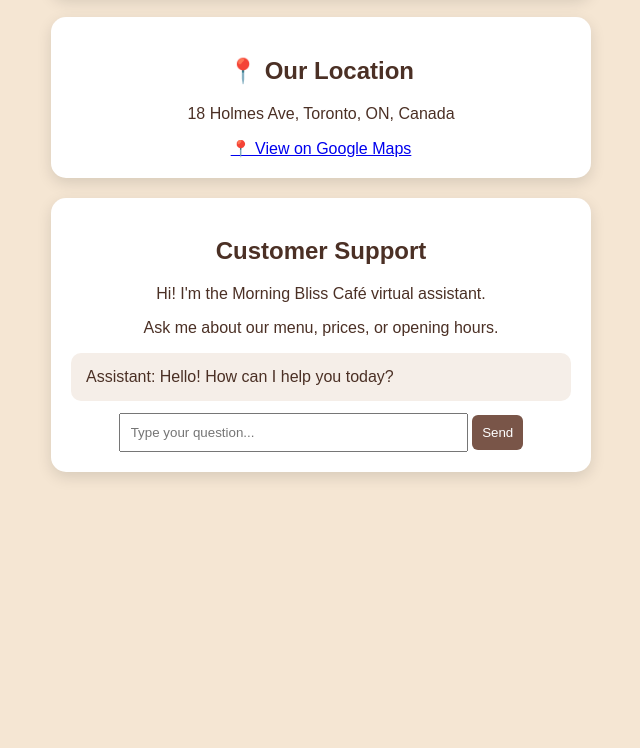
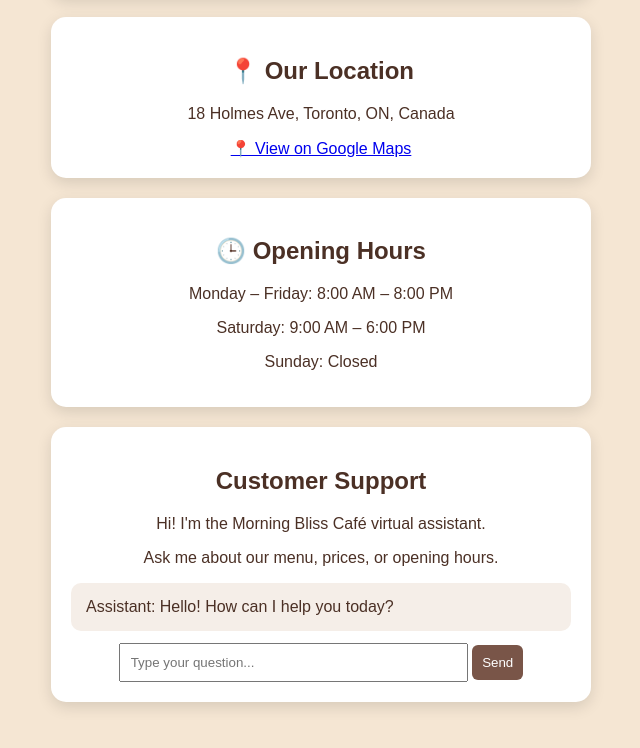
Before and after one commit to tsevelee1929/HS, a plain HTML site: page index.html in a window 1280 px wide. Shown: the part 987-1735 px from the top of the page, without its empty margins (319-959 px from the left). Before the commit the page ends 1517 px from the top, so only its background shows below. Drawn offline with Linux system fonts and the light colour scheme.

Commit message:
Update index.html

```diff
--- a/index.html
+++ b/index.html
@@ -53,6 +53,12 @@
   </a>
 </div>
   <div class="card">
+  <h2>🕒 Opening Hours</h2>
+  <p>Monday – Friday: 8:00 AM – 8:00 PM</p>
+  <p>Saturday: 9:00 AM – 6:00 PM</p>
+  <p>Sunday: Closed</p>
+</div>
+  <div class="card">
     <h2>Customer Support</h2>
     <p>Hi! I'm the Morning Bliss Café virtual assistant.</p>
 <p>Ask me about our menu, prices, or opening hours.</p>
@@ -89,7 +95,7 @@ function reply() {
   } else if (q.includes("menu") || q.includes("price")) {
     answer = "We offer latte ($4.50), cappuccino ($4.00), Americano ($3.50), and blueberry muffin ($3.00).";
   } else if (q.includes("hour") || q.includes("open")) {
-    answer = "I'm sorry, our opening hours have not been confirmed yet.";
+    answer = "We are open Monday to Friday from 8:00 AM to 8:00 PM, Saturday from 9:00 AM to 6:00 PM, and closed on Sunday.";
   } else if (q.includes("human") || q.includes("staff")) {
     answer = "I can only provide basic information. Please contact our café staff directly for additional help.";
   } else {
```
